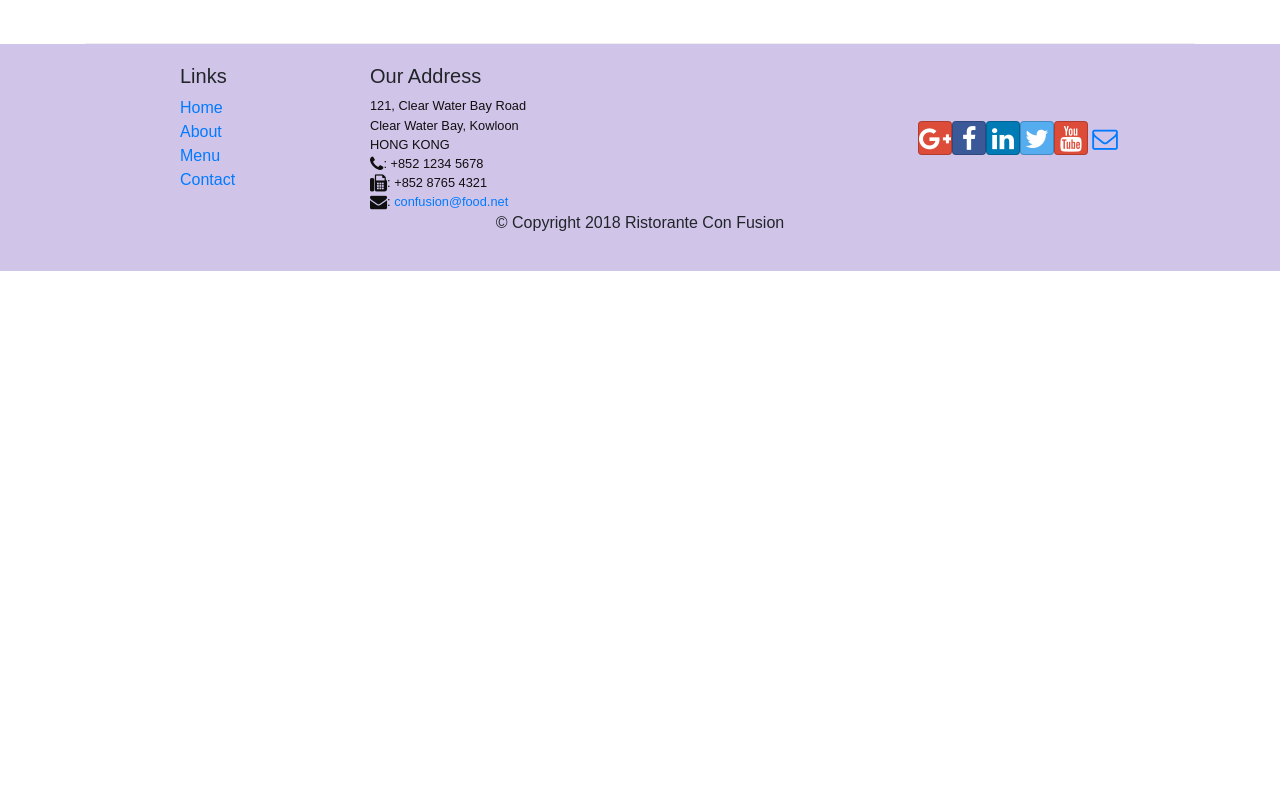
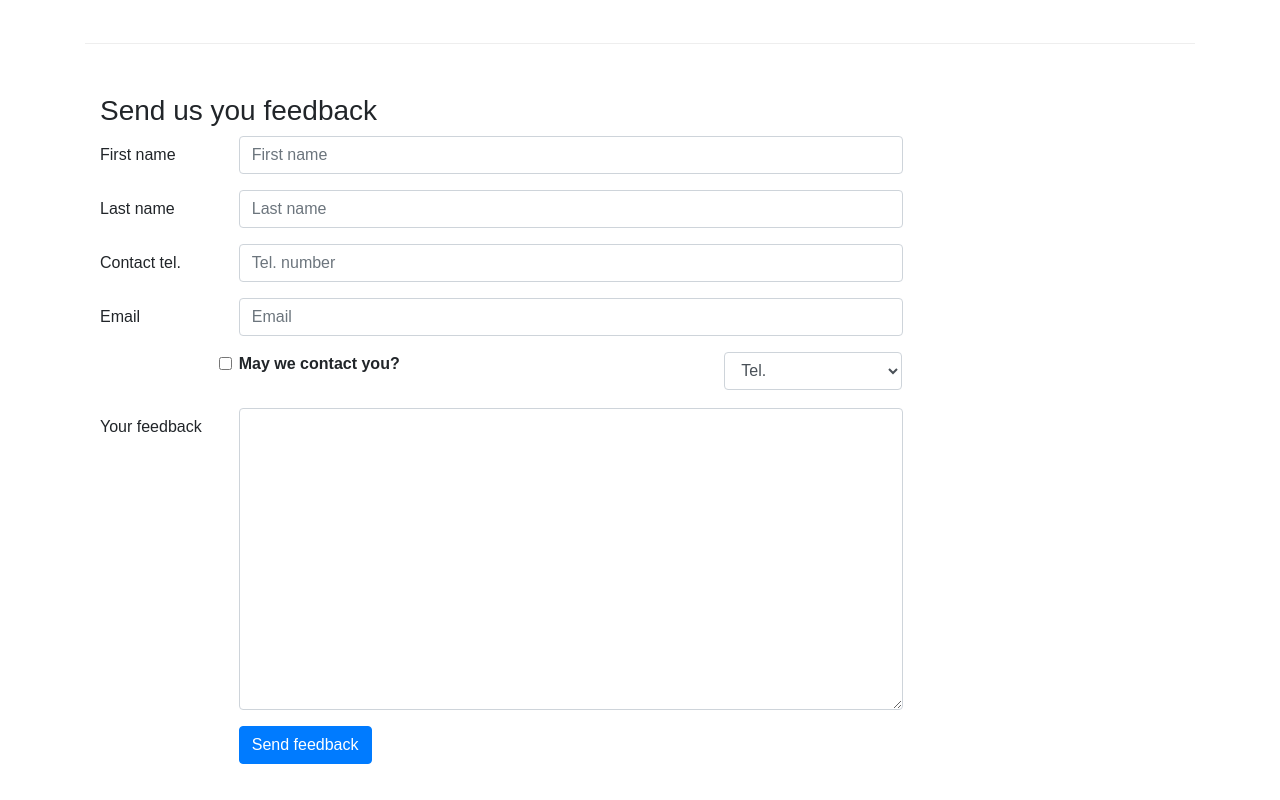
Before and after one commit to sagmulders/coursera-fewdwr, a React (Create React App) app: page /contactus in a window 1280 px wide. Shown: the part 780-1580 px from the top of the page. Before the commit the page ends 1051 px from the top, so only its background shows below. Built offline with nearby package versions, Linux system fonts and the light colour scheme.

Commit message:
controlled forms

```diff
--- a/src/components/ContactComponent.js
+++ b/src/components/ContactComponent.js
@@ -1,9 +1,41 @@
-import React from 'react';
-import { Breadcrumb, BreadcrumbItem } from 'reactstrap';
+import React, { Component } from 'react';
+import { Breadcrumb, BreadcrumbItem, Button, Form, FormGroup, Label, Input, Col } from 'reactstrap';
 import { Link } from 'react-router-dom';
 
-function Contact(props) {
-    return(
+class Contact extends Component {
+
+    constructor(props) {
+        super(props);
+
+        this.state = {
+            firstname: '',
+            lastname: '',
+            telnum: '',
+            email: '',
+            agree: false,
+            contactType: 'Tel.',
+            message: ''
+        };
+
+        this.handleSubmit = this.handleSubmit.bind(this);
+        this.handleInputChange = this.handleInputChange.bind(this);
+    }
+
+    handleInputChange(event) {
+        const target = event.target;
+        const value = target.type === 'checkbox' ? target.checked : target.value;
+        const name = target.name;
+
+        this.setState({ [name]: value })
+    }
+
+    handleSubmit(event) {
+        console.log('current state:', this.state);
+        event.preventDefault();
+    }
+
+    render() {
+        return (
             <div className="container">
                 <div className="row">
                     <Breadcrumb>
@@ -12,7 +44,7 @@
                     </Breadcrumb>
                     <div className="col-12">
                         <h3>Contact us</h3>
-                    <hr/>
+                        <hr />
                     </div>
                 </div>
                 <div className="row row-content">
@@ -41,8 +73,77 @@
                         </div>
                     </div>
                 </div>
+                <div className="row row-content">
+                    <div className="col-12">
+                        <h3>Send us you feedback</h3>
+                    </div>
+                    <div className="col-12 col-md-9">
+                        <Form onSubmit={this.handleSubmit}>
+                            <FormGroup row>
+                                <Label htmlFor="firstname" md={2}>First name</Label>
+                                <Col md={10}>
+                                    <Input type="text" id="firstname" name="firstname" placeholder="First name" value={this.state.firstname} onChange={this.handleInputChange} />
+                                </Col>
+                            </FormGroup>
+
+                            <FormGroup row>
+                                <Label htmlFor="lastname" md={2}>Last name</Label>
+                                <Col md={10}>
+                                    <Input type="text" id="lastname" name="lastname" placeholder="Last name" value={this.state.lastname} onChange={this.handleInputChange} />
+                                </Col>
+                            </FormGroup>
+
+                            <FormGroup row>
+                                <Label htmlFor="telnum" md={2}>Contact tel.</Label>
+                                <Col md={10}>
+                                    <Input type="tel" id="telnum" name="telnum" placeholder="Tel. number" value={this.state.telnum} onChange={this.handleInputChange} />
+                                </Col>
+                            </FormGroup>
+
+                            <FormGroup row>
+                                <Label htmlFor="email" md={2}>Email</Label>
+                                <Col md={10}>
+                                    <Input type="email" id="email" name="email" placeholder="Email" value={this.state.email} onChange={this.handleInputChange} />
+                                </Col>
+                            </FormGroup>
+
+
+                            <FormGroup row>
+                                <Col md={{ size: 6, offset: 2 }}>
+                                    <FormGroup>
+                                        <Label check>
+                                            <Input type="checkbox" name="agree" checked={this.state.agree} onChange={this.handleInputChange} /> {' '}
+                                            <strong>May we contact you?</strong>
+                                        </Label>
+                                    </FormGroup>
+                                </Col>
+                                <Col md={{ size: 3, offset: 1 }}>
+                                    <Input type="select" name="contactType" value={this.state.contactType} onChange={this.handleInputChange} >
+                                        <option>Tel.</option>
+                                        <option>Email</option>
+                                    </Input>
+                                </Col>
+                            </FormGroup>
+
+                            <FormGroup row>
+                                <Label htmlFor="feedback" md={2}>Your feedback</Label>
+                                <Col md={10}>
+                                    <Input type="textarea" id="message" name="message" rows="12" value={this.state.message} onChange={this.handleInputChange} />
+                                </Col>
+                            </FormGroup>
+
+                            <FormGroup row>
+                                <Col md={{ size: 10, offset: 2 }}>
+                                    <Button type="submit" color="primary">Send feedback</Button>
+                                </Col>
+                            </FormGroup>
+
+                        </Form>
+                    </div>
+                </div>
             </div>
         );
+    };
 }
 
 export default Contact;
```
Lines whose indentation alone changed are shown as unchanged.
